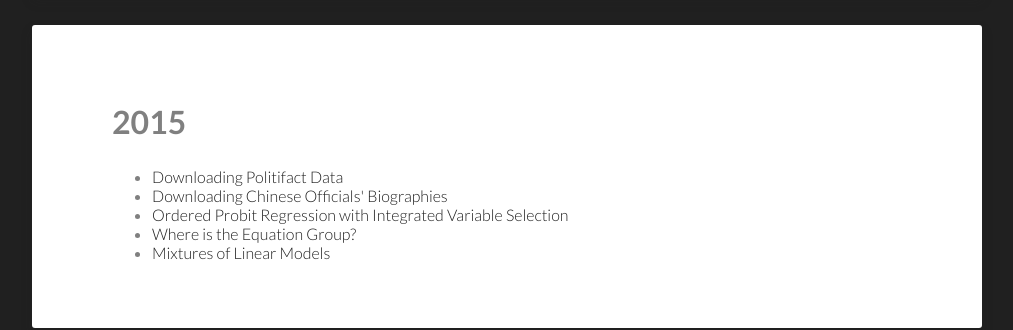
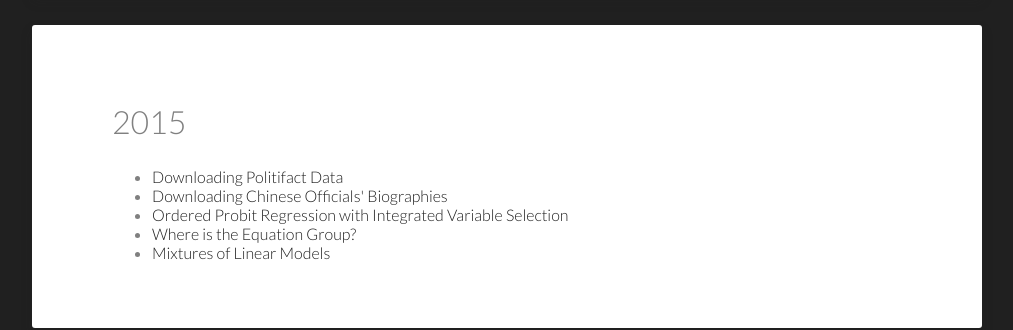
Before and after one commit to benradford/benradford.github.io, a Jekyll site: the page built from archives/index.html, in a window 1280 px wide. Shown: the part 695-1025 px from the top of the page, without its empty margins (133-1146 px from the left). Built offline with Jekyll 4.4.1, drawn with Linux system fonts in a browser that asks for light colours.

Commit message:
fixed archive year entry titles

```diff
--- a/archives/index.html
+++ b/archives/index.html
@@ -31,7 +31,7 @@ title: Archives
           </ul>
         </article>
         <article>
-          <h1 id="{{ next_year }}-ref" class="year-heading">{{next_year}}</h1>
+          <h1 id="{{ next_year }}-ref" class="entry-title">{{next_year}}</h1>
           <ul>
         {% endif %}
     {% endif %}
```
